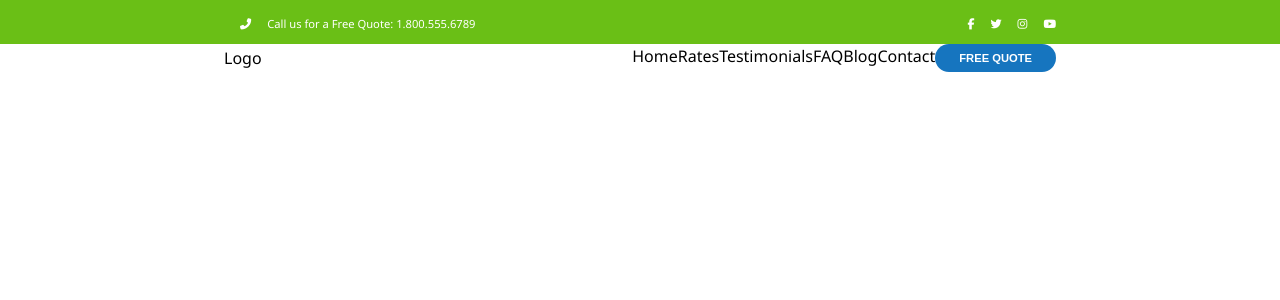
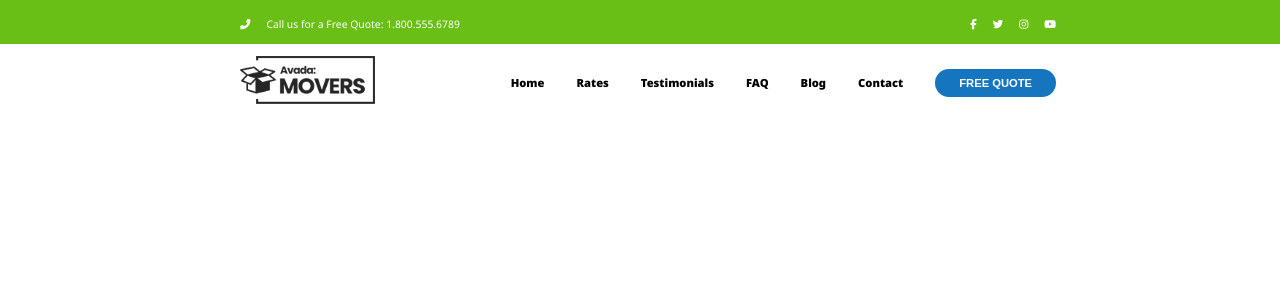
Before and after one commit to gabrieleomegna/proj-html-vuejs, a Vue app: page / in a window 1280 px wide. Shown: the top 300 px of the page. Built offline with nearby package versions, Linux system fonts and the light colour scheme.

Commit message:
Implemented logo on header

```diff
--- a/src/components/AppHeader.vue
+++ b/src/components/AppHeader.vue
@@ -2,8 +2,8 @@
     import ButtonComponent from './smallComponents/ButtonComponent.vue';
     export default {
         components : {
-    ButtonComponent,
-},
+            ButtonComponent,
+        },
         props : {
             phoneNumber : {
                 type: String,
@@ -13,7 +13,7 @@
                 type: Array,
                 required: true
             }
-        }
+        },
     }
 </script>
 
@@ -40,8 +40,8 @@
         <div id="same-bg">
             <nav class="container">
                 <!-- Questa sezione sarà popolata con le voci di menu CHE ARRIVERANNO DIRETTAMENTE DALL'APP VUE TRAMITE PROPS-->
-                <section>
-                    <span>Logo</span>
+                <section id="logo">
+                    <img src="../assets/img/avada-movers-logo.png" alt="Company logo">
                 </section>
                 <section id="menu-items">
                     <span v-for="singleItem in menuItems">{{ singleItem.label }}</span>
@@ -73,13 +73,24 @@
         .container {
             @include flex (row, space-between, center);
             * > * {
-                font-size: .7rem;
+                font-size: .65rem;
                 margin-left: 1rem;
             }
         }
     }
 
     nav.container {
-        @include flex(row, space-between, center)
+        @include flex(row, space-between, center);
+        padding: .7rem 0 .7rem 1rem;
+        section#menu-items > * {
+            margin-left: 2rem;
+        };
+        section#menu-items > span {
+            font-size: .7rem;
+            font-weight: 900;
+        }
+        section#logo img{
+            width: 135px;
+        }
     }
 </style>
--- a/src/components/smallComponents/ButtonComponent.vue
+++ b/src/components/smallComponents/ButtonComponent.vue
@@ -29,11 +29,11 @@ export default {
         text-transform: uppercase;
         font-weight: bold;
         font-size: .7rem;
-        .small {
-            // background-color: blue;
-        }
-        .big {
-            // background-color: orange;
-        }
+        // .small {
+        //     background-color: blue;
+        // }
+        // .big {
+        //     background-color: orange;
+        // }
     }
 </style>
```
